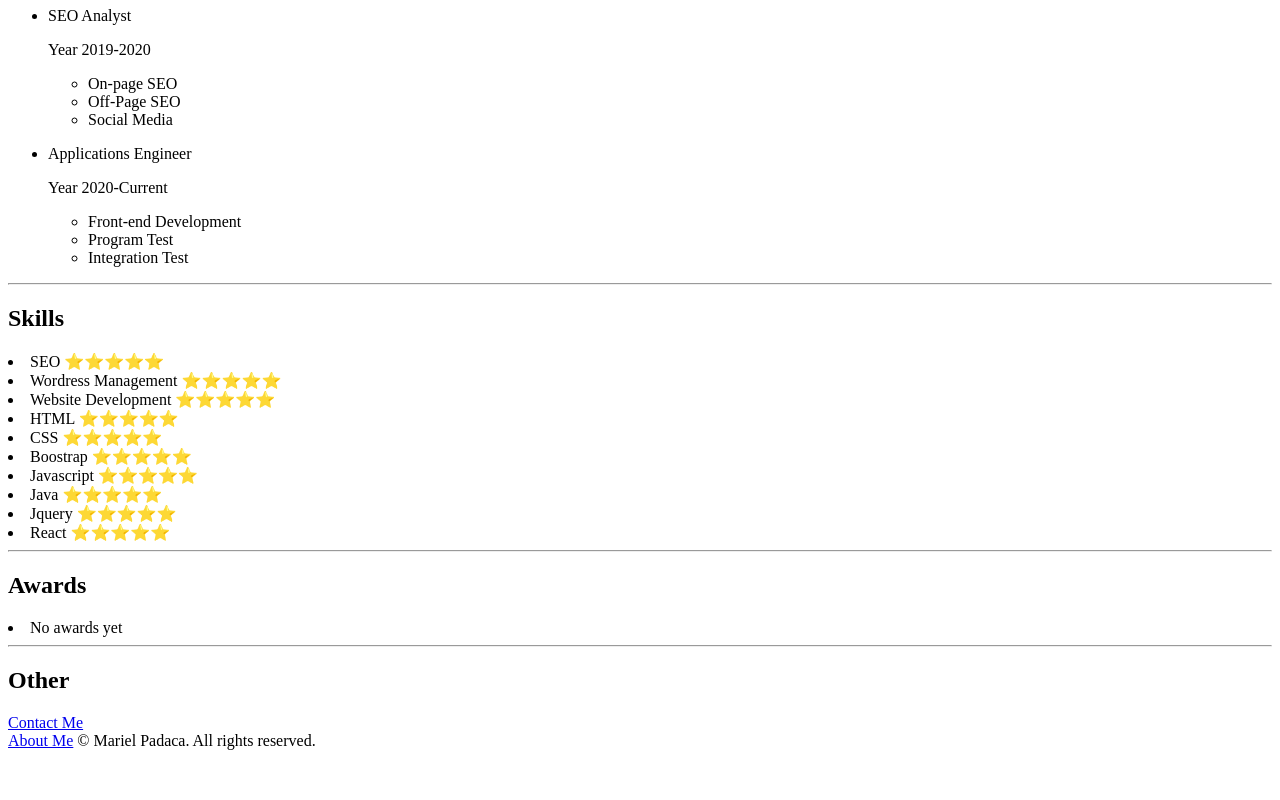
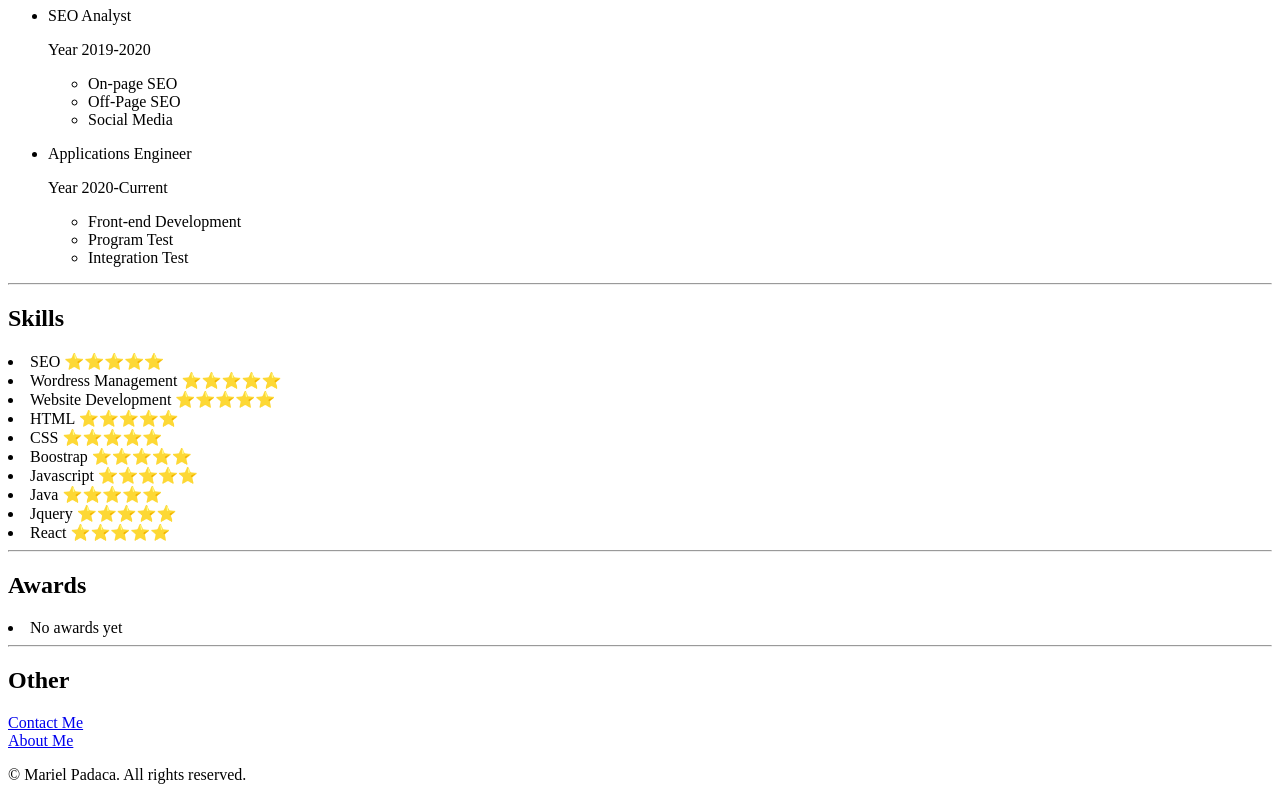
Before and after one commit to padacamariel/my-portfolio, a plain HTML site: page index.html in a window 1280 px wide. Shown: the part 705-1505 px from the top of the page. Before the commit the page ends 1463 px from the top, so only its background shows below. Drawn offline with Linux system fonts and the light colour scheme.

Commit message:
Update index.html

```diff
--- a/index.html
+++ b/index.html
@@ -62,6 +62,6 @@
     <h2>Other</h2>
         <a href="./contact.html">Contact Me</a><br>
         <a href="./about.html">About Me</a>
-    © Mariel Padaca. All rights reserved.
+    <p>© Mariel Padaca. All rights reserved.</p>
 </body>
 </html>
```
